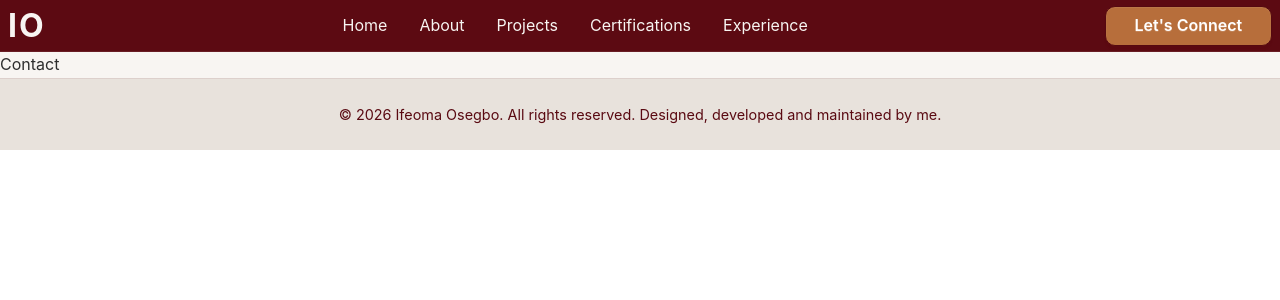
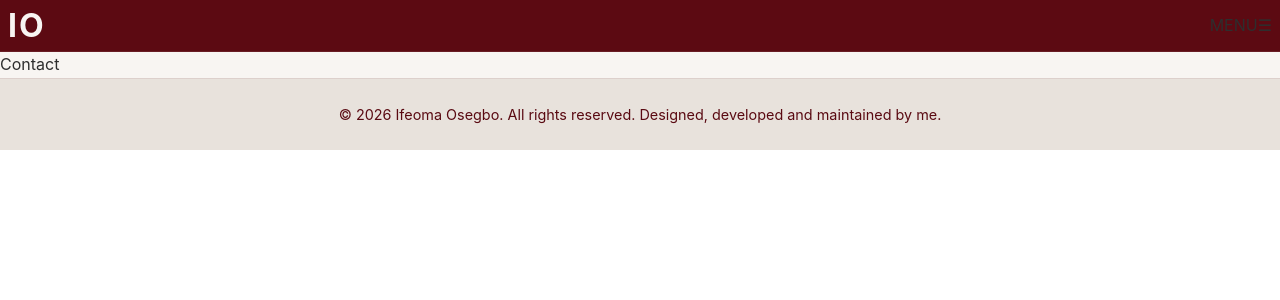
Before and after one commit to Ify-O/portfolio, a React app: page /contact in a window 1280 px wide. Shown: the top 300 px of the page. Built offline with nearby package versions, Linux system fonts and the light colour scheme; the HTML template or start-up script is replaced by a standard one.

Commit message:
Refactor Header component for improved navigation and menu functionality

```diff
--- a/src/components/common/Header.jsx
+++ b/src/components/common/Header.jsx
@@ -1,53 +1,107 @@
-import { NavLink } from "react-router-dom";
+import { useState } from "react";
+import { NavLink, useLocation, useNavigate } from "react-router-dom";
 
 export default function Header() {
-  const navLinkStyle = ({ isActive }) =>
-    isActive ? "nav-link active" : "nav-link";
+  const [isMenuOpen, setIsMenuOpen] = useState(false);
+
+  const location = useLocation();
+  const navigate = useNavigate();
+
+  const closeMenu = () => {
+    setIsMenuOpen(false);
+  };
+
+  const goToSection = (sectionId) => {
+    closeMenu();
+
+    // If already on the homepage, scroll directly
+    if (location.pathname === "/") {
+      const section = document.getElementById(sectionId);
+
+      if (section) {
+        section.scrollIntoView({
+          behavior: "smooth",
+          block: "start",
+        });
+      }
+
+      return;
+    }
+
+    // If on another page, go home first
+    navigate(`/#${sectionId}`);
+  };
 
   return (
     <header className="header">
       <div className="header-container">
-        <NavLink to="/" className="logo">
+        {/* Logo */}
+        <NavLink to="/" className="logo" onClick={closeMenu}>
           IO
         </NavLink>
 
-        <nav>
+        {/* Menu Button */}
+        <button
+          type="button"
+          className="menu-toggle"
+          onClick={() => setIsMenuOpen((prev) => !prev)}
+          aria-label="Toggle navigation menu"
+          aria-expanded={isMenuOpen}
+        >
+          <span className="menu-text">MENU</span>
+
+          <span className="menu-icon">{isMenuOpen ? "✕" : "☰"}</span>
+        </button>
+      </div>
+
+      {/* Dropdown Menu */}
+      {isMenuOpen && (
+        <nav className="navigation-menu">
           <ul className="nav-menu">
+            {/* HOME */}
             <li>
-              <NavLink to="/" className={navLinkStyle}>
+              <NavLink to="/" onClick={closeMenu}>
                 Home
               </NavLink>
             </li>
 
+            {/* ABOUT */}
             <li>
-              <NavLink to="/about" className={navLinkStyle}>
-                About
-              </NavLink>
+              <button type="button" onClick={() => goToSection("about")}>
+                About Me
+              </button>
             </li>
 
+            {/* PROJECTS */}
             <li>
-              <NavLink to="/projects" className={navLinkStyle}>
+              <button type="button" onClick={() => goToSection("projects")}>
                 Projects
-              </NavLink>
+              </button>
             </li>
 
+            {/* CERTIFICATIONS */}
             <li>
-              <NavLink to="/certifications" className={navLinkStyle}>
+              <NavLink to="/certifications" onClick={closeMenu}>
                 Certifications
               </NavLink>
             </li>
 
+            {/* EXPERIENCE */}
             <li>
-              <NavLink to="/experience" className={navLinkStyle}>
+              <NavLink to="/experience" onClick={closeMenu}>
                 Experience
               </NavLink>
             </li>
 
+            {/* CONTACT */}
+            <li>
+              <NavLink to="/contact" onClick={closeMenu}>
+                Let's Connect
+              </NavLink>
+            </li>
           </ul>
         </nav>
-
-        <button className="btn btn-primary">Let's Connect</button>
-      </div>
+      )}
     </header>
   );
 }
```
